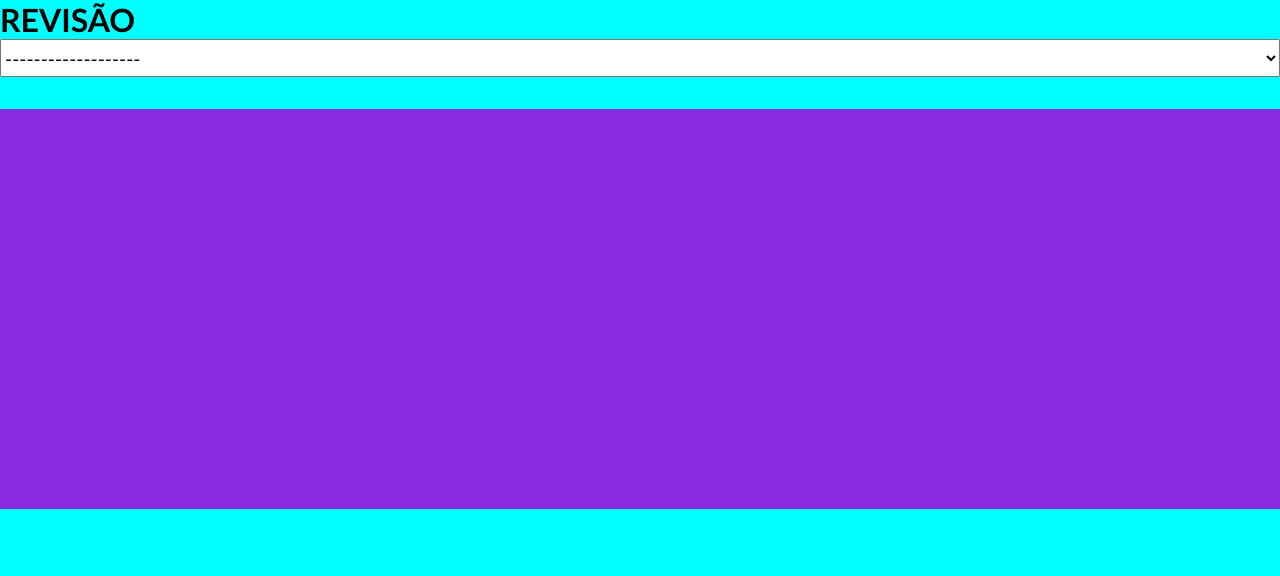
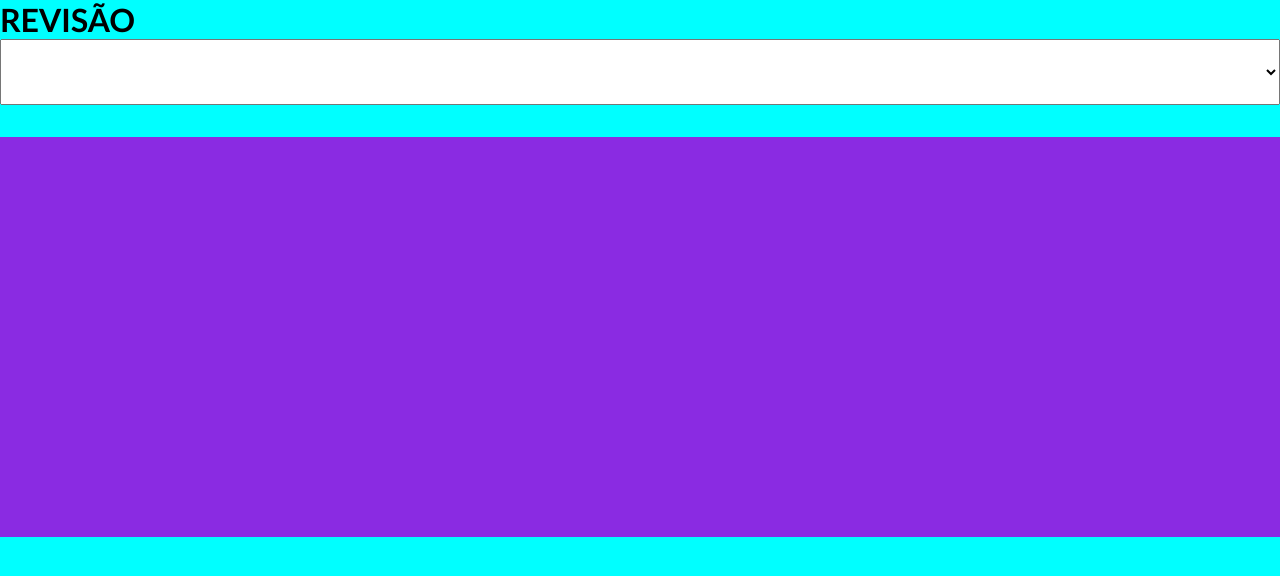
Before and after one commit to muriloapolo/revisao, a plain HTML site: page index.html in a window 1280 px wide. Drawn offline with Linux system fonts and the light colour scheme.

Commit message:
Update style.css

```diff
--- a/style.css
+++ b/style.css
@@ -18,7 +18,8 @@ body {
 .selectLearn {
     width: 100%;
     height: 2em;
-    font-size: 1.2em;
+    font-size: 1em;
+    padding: 2em;
 }
 
 .playerDrops {
```
